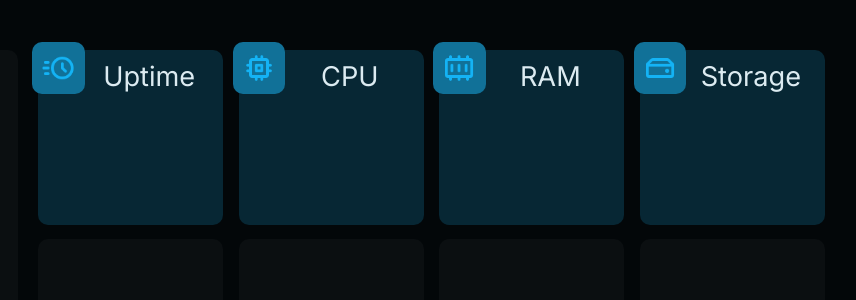
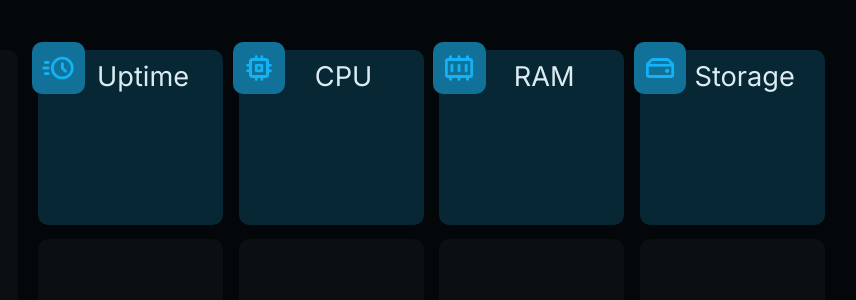
Before and after one commit to Teeco123/server-manager, a Next.js app: page /dashboard in a window 1280 px wide. Shown: the top 300 px of the page, without its empty margins (317-1173 px from the left). Built offline with nearby package versions, Linux system fonts and the light colour scheme.

Commit message:
moved title to the left

```diff
--- a/app/dashboard/style.scss
+++ b/app/dashboard/style.scss
@@ -32,7 +32,7 @@
             .tile-title{
                 display: flex;
                 position: relative;
-                right: 10%;
+                right: 15%;
                 justify-content: center;
                 font-size: 1.7rem;
                 grid-column: 2/4;
```
